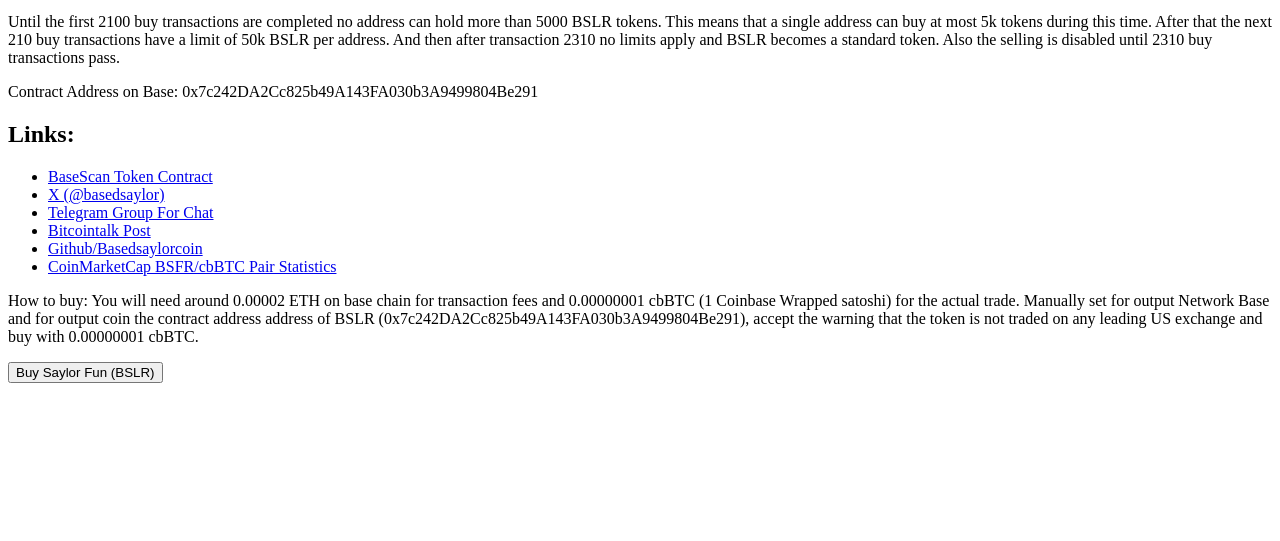
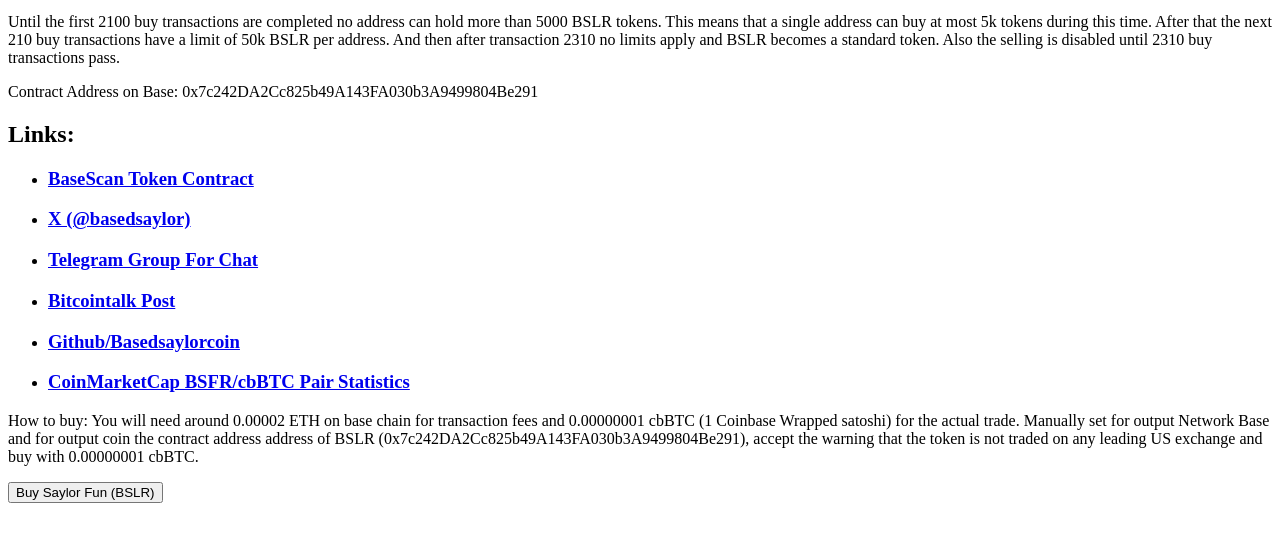
Before and after one commit to Basedsaylorcoin/Basedsaylorcoin, a plain HTML site: page index.html in a window 1280 px wide. Shown: the part 119-660 px from the top of the page. Drawn offline with Linux system fonts and the light colour scheme.

Commit message:
Update index.html

```diff
--- a/index.html
+++ b/index.html
@@ -14,12 +14,12 @@
     <p>Contract Address on Base: 0x7c242DA2Cc825b49A143FA030b3A9499804Be291</p>
     <h2>Links:</h2>
     <ul>
-        <li><a href="https://basescan.org/token/0x7c242da2cc825b49a143fa030b3a9499804be291#code" target="_blank">BaseScan Token Contract</a></li>
-        <li><a href="https://x.com/basedsaylor" target="_blank">X (@basedsaylor)</a></li>
-        <li><a href="https://t.me/BSLR_fun" target="_blank">Telegram Group For Chat</a></li>
-        <li><a href="https://bitcointalk.org/index.php?topic=5520083" target="_blank">Bitcointalk Post</a></li>
-        <li><a href="https://github.com/Basedsaylorcoin/Basedsaylorcoin" target="_blank">Github/Basedsaylorcoin</a></li>
-        <li><a href="https://coinmarketcap.com/dexscan/base/0xab59d4e3dacce9f72a51fa477f3312531a45c610/" target="_blank">CoinMarketCap BSFR/cbBTC Pair Statistics</a></li>
+        <li><h3><a href="https://basescan.org/token/0x7c242da2cc825b49a143fa030b3a9499804be291#code" target="_blank">BaseScan Token Contract</a></h3></li>
+        <li><h3><a href="https://x.com/basedsaylor" target="_blank">X (@basedsaylor)</a></h3></li>
+        <li><h3><a href="https://t.me/BSLR_fun" target="_blank">Telegram Group For Chat</a></h3></li>
+        <li><h3><a href="https://bitcointalk.org/index.php?topic=5520083" target="_blank">Bitcointalk Post</a></h3></li>
+        <li><h3><a href="https://github.com/Basedsaylorcoin/Basedsaylorcoin" target="_blank">Github/Basedsaylorcoin</a></h3></li>
+        <li><h3><a href="https://coinmarketcap.com/dexscan/base/0xab59d4e3dacce9f72a51fa477f3312531a45c610/" target="_blank">CoinMarketCap BSFR/cbBTC Pair Statistics</a></h3></li>
     </ul>
 
     <div>
```
